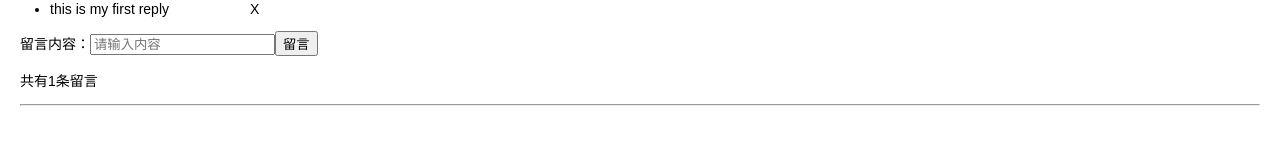
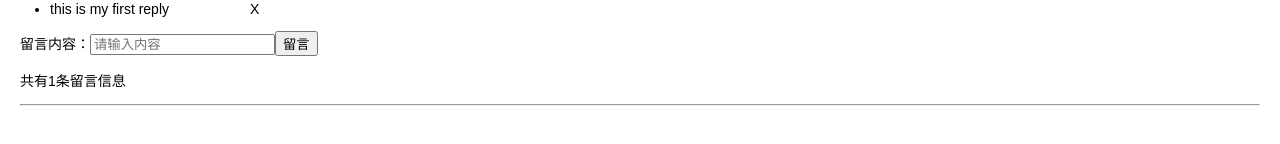
Before and after one commit to mengmeng0413/react-demo01, a React (Create React App) app: page / in a window 1280 px wide. Shown: the part 578-722 px from the top of the page. Built offline with nearby package versions, Linux system fonts and the light colour scheme.

Commit message:
test commit

```diff
--- a/src/component/CommentBox.js
+++ b/src/component/CommentBox.js
@@ -33,7 +33,7 @@
                     />
                     <button type="submit">留言</button>
                 </div>
-                <p>共有{this.props.messageLength}条留言</p>
+                <p>共有{this.props.messageLength}条留言信息</p>
             </form>
         )
     }
```
